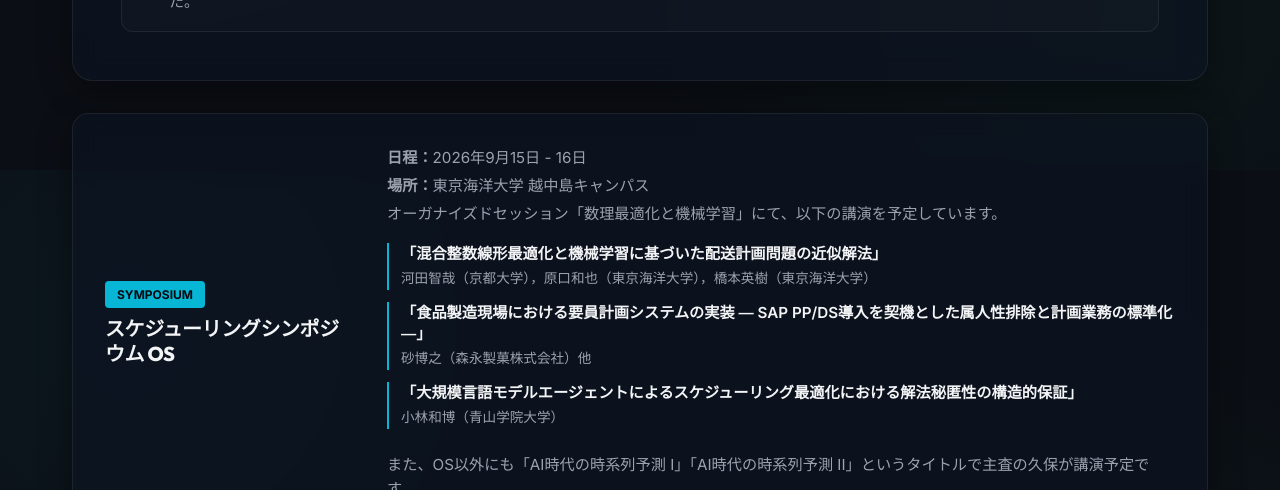
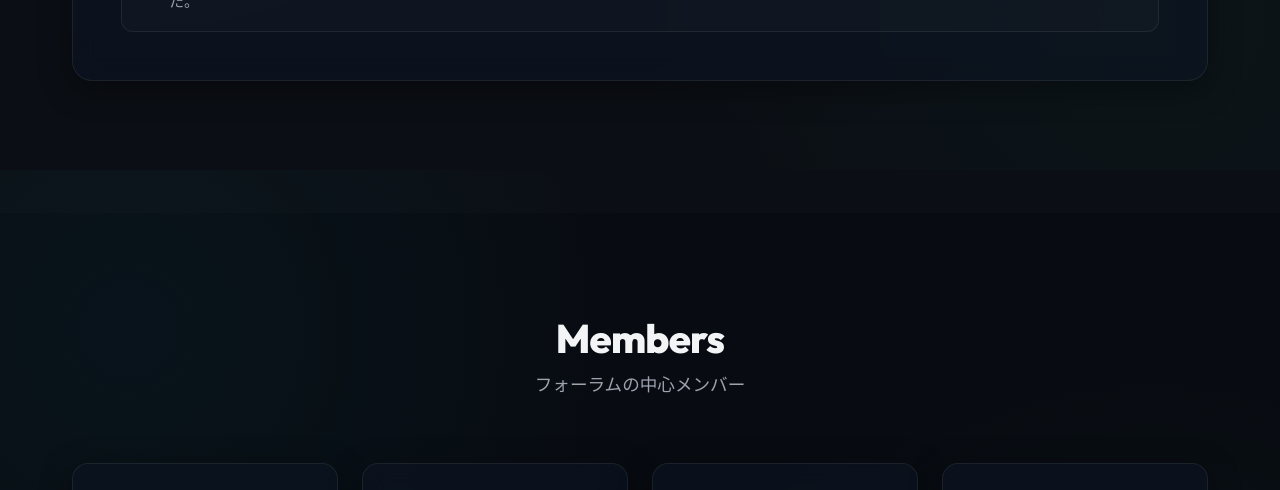
Before and after one commit to moai-lab-jp/moai-forum-hp, a website built with Vite: page index.html in a window 1280 px wide. Shown: the part 3030-3520 px from the top of the page. Built offline with nearby package versions, Linux system fonts and the light colour scheme.

Commit message:
スケジューリングシンポジウム（東京海洋大学）OSを次回イベントから過去の活動アーカイブへ移動

```diff
--- a/index.html
+++ b/index.html
@@ -265,35 +265,6 @@
             <i class="fa-solid fa-circle-check"></i>
             <span>直近の開催：<a href="#/archive/5c13ca89-16ab-8000-999f-fb0a50f796a5" class="text-accent hover:underline style-link" style="font-weight: 700;">第10回 MOAI 研究部会</a>（2026年8月18日／商船三井 虎ノ門エンパワーメントセンター「SANGO」）は盛況のうちに終了しました。</span>
           </div>
-        </div>
-
-        <!-- Symposium Sub-item -->
-        <div class="sub-event glass">
-          <div class="sub-event-header">
-            <span class="event-badge">Symposium</span>
-            <h3>スケジューリングシンポジウム OS</h3>
-          </div>
-          <div class="sub-event-body">
-            <p><strong>日程：</strong>2026年9月15日 - 16日</p>
-            <p><strong>場所：</strong>東京海洋大学 越中島キャンパス</p>
-            <p>オーガナイズドセッション「数理最適化と機械学習」にて、以下の講演を予定しています。</p>
-            <div class="symposium-talks">
-              <div class="symposium-talk">
-                <span class="talk-title">「混合整数線形最適化と機械学習に基づいた配送計画問題の近似解法」</span>
-                <span class="talk-speakers">河田智哉（京都大学），原口和也（東京海洋大学），橋本英樹（東京海洋大学）</span>
-              </div>
-              <div class="symposium-talk">
-                <span class="talk-title">「食品製造現場における要員計画システムの実装 ― SAP PP/DS導入を契機とした属人性排除と計画業務の標準化 ―」</span>
-                <span class="talk-speakers">砂博之（森永製菓株式会社）他 </span>
-              </div>
-              <div class="symposium-talk">
-                <span class="talk-title">「大規模言語モデルエージェントによるスケジューリング最適化における解法秘匿性の構造的保証」</span>
-                <span class="talk-speakers">小林和博（青山学院大学）</span>
-              </div>
-            </div>
-            <p style="margin-top: 0.5rem;">また、OS以外にも「AI時代の時系列予測 I」「AI時代の時系列予測 II」というタイトルで主査の久保が講演予定です。</p>
-          </div>
-        </div>
       </div>
     </section>
 
```
Also changed, not shown: meetings_data.js (+10 -0 lines), dist/assets/index-D1kz3z3r.js, dist/index.html.
